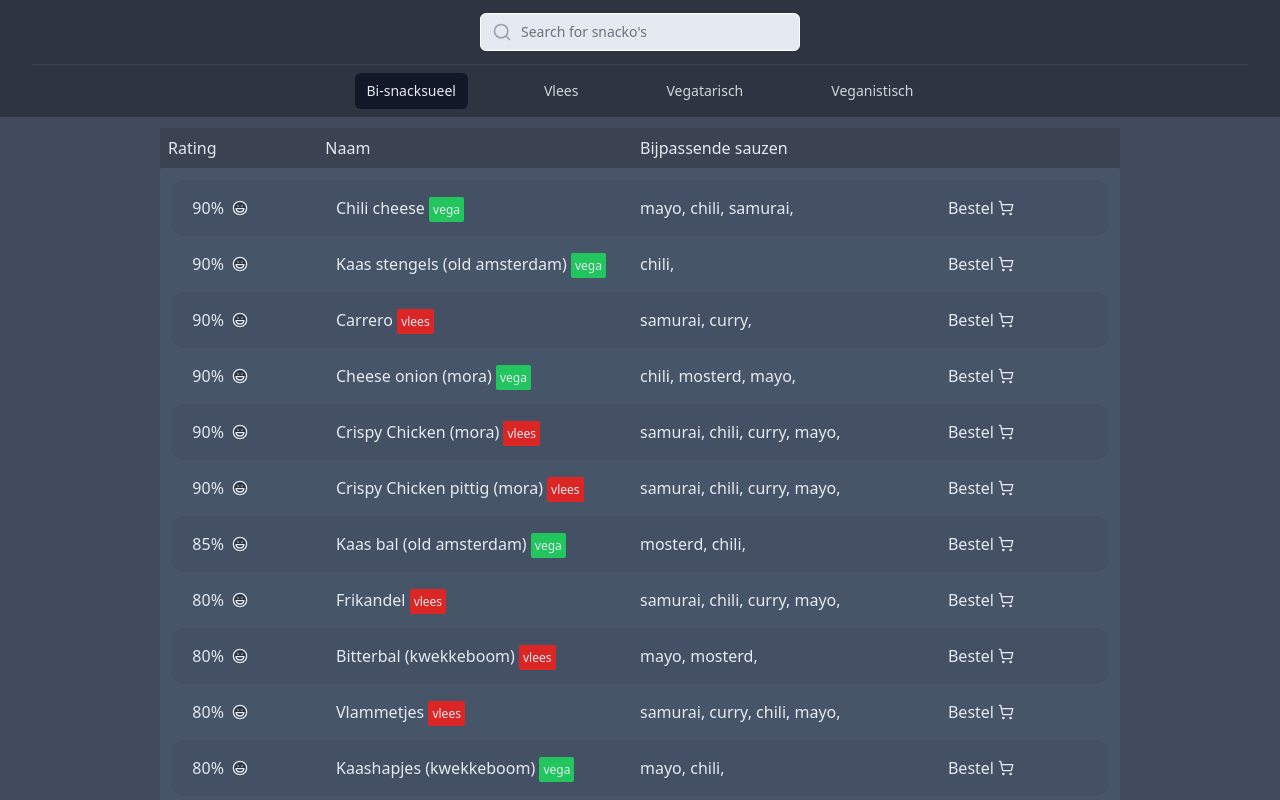
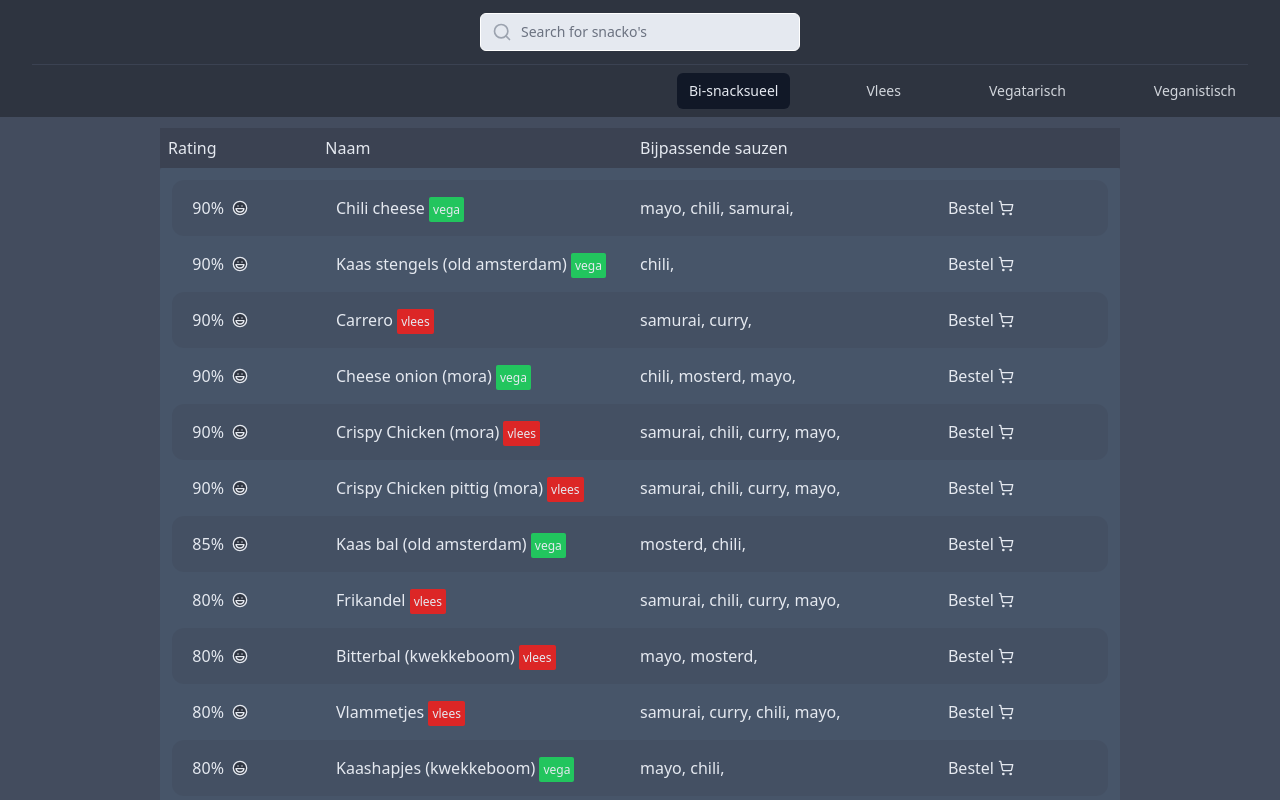
Before and after one commit to jevido/snacko-s, a SvelteKit app: page / in a window 1280 px wide. Shown: the top 800 px of the page. Built offline with nearby package versions, Linux system fonts and the light colour scheme.

Commit message:
Fixed header

```diff
--- a/src/components/Header.svelte
+++ b/src/components/Header.svelte
@@ -29,7 +29,7 @@
 	<div class="px-2 mx-auto max-w-7xl sm:px-4 lg:divide-y lg:divide-nord-1 lg:px-8">
 		<div class="relative flex h-16 justify-between">
 			<div
-				class=" z-0 flex flex-1 items-center justify-center relative px-2 sm:absolute sm:inset-0"
+				class="z-0 flex flex-1 items-center justify-center relative px-2 sm:absolute sm:inset-0"
 			>
 				<div class="w-full sm:max-w-xs">
 					<label for="search" class="sr-only">Search</label>
@@ -51,10 +51,10 @@
 				</div>
 			</div>
 		</div>
-		<nav class="flex lg:space-x-16 justify-center py-2" aria-label="Global">
+		<nav class="flex lg:space-x-16 py-2 overflow-x-auto" aria-label="Global">
 			<!-- Current: "bg-gray-900 text-nord-5", Default: "text-gray-300 hover:bg-nord-1 hover:text-nord-5" -->
 			<button
-				class="text-gray-300 cursor-pointer rounded-md py-2 px-3 inline-flex items-center text-sm font-medium"
+				class="ml-auto text-gray-300 cursor-pointer rounded-md py-2 px-3 inline-flex items-center text-sm font-medium"
 				class:active={activeFilters.all}
 				tabindex="-1"
 				on:click={() => toggleFilter('all')}
@@ -81,7 +81,7 @@
 			</button>
 
 			<button
-				class="text-gray-300 cursor-pointer hover:bg-nord-1 hover:text-nord-5 rounded-md py-2 px-3 inline-flex items-center text-sm font-medium"
+				class="mr-auto text-gray-300 cursor-pointer hover:bg-nord-1 hover:text-nord-5 rounded-md py-2 px-3 inline-flex items-center text-sm font-medium"
 				class:active={activeFilters.vegan}
 				tabindex="-1"
 				on:click={() => toggleFilter('vegan')}
--- a/src/components/List.svelte
+++ b/src/components/List.svelte
@@ -82,7 +82,7 @@
 							{/if}
 							&nbsp;
 							{#each snack.tags as tag}
-								<span class="bg-{tag.color} rounded-sm p-1 text-xs">{tag.label}</span> &nbsp;
+								<span class="bg-{tag.color} rounded-sm p-1 h-7 text-xs">{tag.label}</span> &nbsp;
 							{/each}
 						</div>
 					</div>
```
